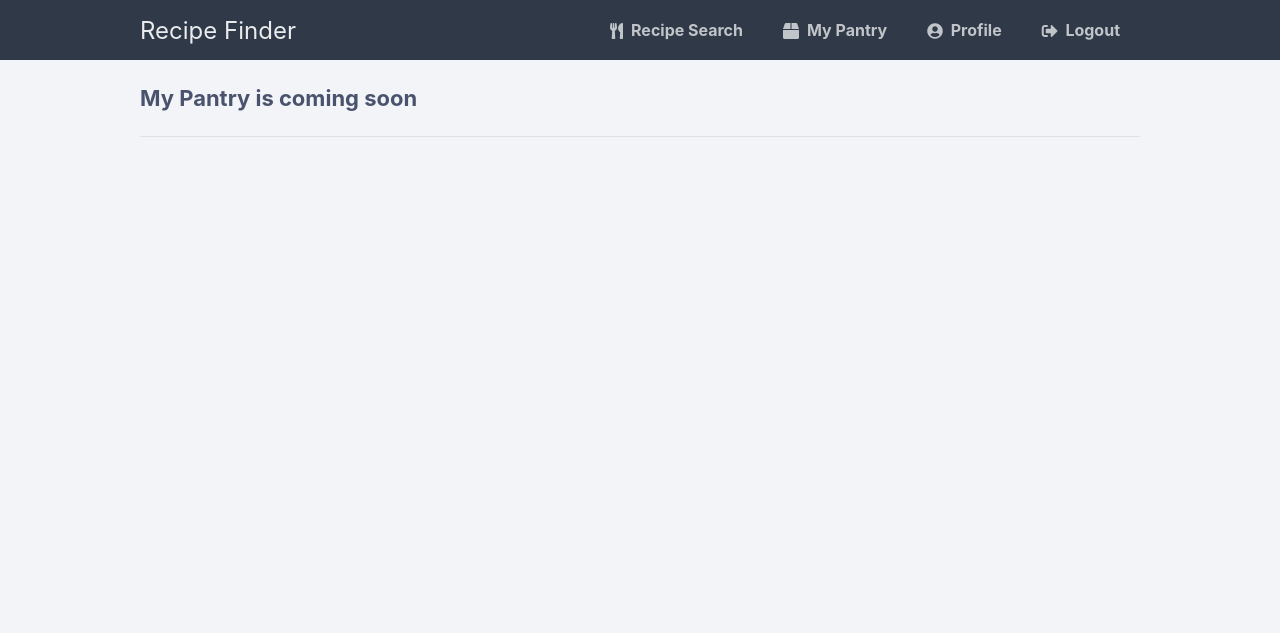
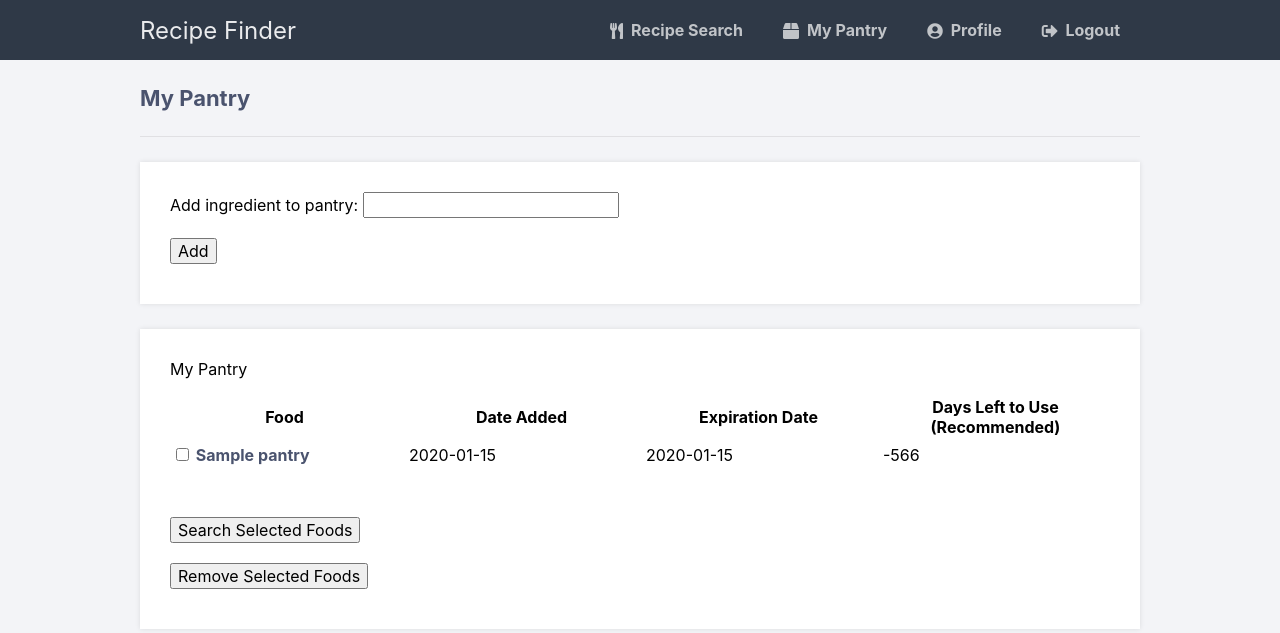
Before and after one commit to skous2/RecipeFlask, a Flask app: page /FlaskTest/pantry in a window 1280 px wide. Shown: the top 633 px of the page. Run offline with Flask 2, Linux system fonts and the light colour scheme; the visitor is signed in with stand-in values (Sample User, id 1); tables that the repository leaves empty or names only in its code hold one stand-in row (values such as "Sample post"); parts of the project's set-up code (start-up, migrations or seed data) failed here and were passed over; some libraries are stand-ins or nearby versions.

Commit message:
Deleted old files and added new changes

```diff
--- a/FlaskTest/main.py
+++ b/FlaskTest/main.py
@@ -116,40 +116,107 @@ def home():
     # Check if user is loggedin
     if 'loggedin' in session:
 
-        if request.method == 'POST':
-
-    	    ing1 = request.form['Ingredient1']
-
         # User is loggedin show them the home page
         return render_template('home.html', username=session['username'])
-
     # User is not loggedin redirect to login page
     return redirect(url_for('login'))
 
 # http://localhost:5000/pythinlogin/profile - this will be the profile page, only accessible for loggedin users
-@app.route('/FlaskTest/profile')
+@app.route('/FlaskTest/profile', methods=['GET', 'POST'])
 def profile():
     # Check if user is loggedin
     if 'loggedin' in session:
+
+        if request.method == 'POST':
+            print('Editing Database')
+            checkedblogs = request.form.getlist('people')
+            cursor = mysql.connection.cursor(MySQLdb.cursors.DictCursor)
+            cursor.execute('DELETE FROM userblog WHERE userID = %s', (session['id'],))
+            mysql.connection.commit()
+            for checkedblog in checkedblogs:
+                cursor.execute('INSERT INTO userblog VALUES ((SELECT blogID FROM blog WHERE blogName = %s),%s)', (checkedblog, session['id'],))
+                mysql.connection.commit()
+
         # We need all the account info for the user so we can display it on the profile page
         cursor = mysql.connection.cursor(MySQLdb.cursors.DictCursor)
         cursor.execute('SELECT * FROM accounts WHERE id = %s', (session['id'],))
         account = cursor.fetchone()
 
+        cursor.execute('SELECT blogName FROM blog JOIN userblog ON blog.blogID = userblog.blogID WHERE userID = %s ORDER BY blogName', (session['id'],))
+        usersblogs = cursor.fetchall()
+        userbloglist = [row['blogName'] for row in usersblogs]
+
+        cursor.execute('SELECT blogName FROM blog')
+        allblogs = cursor.fetchall()
+        allbloglist = [row['blogName'] for row in allblogs]
+
+        otherlist = sorted(set(allbloglist) - set(allbloglist).intersection(set(userbloglist)))
+        print(otherlist)
+
         # Show the profile page with account info
-        return render_template('profile.html', account=account)
+        return render_template('profile.html', account=account, users_blogs=userbloglist, other_blogs=otherlist)
     # User is not loggedin redirect to login page
     return redirect(url_for('login'))
 
-@app.route('/FlaskTest/pantry')
+@app.route('/FlaskTest/pantry', methods=['GET', 'POST'])
 def pantry():
     # Check if user is loggedin
     if 'loggedin' in session:
+        print(request.form)
+        if request.method == 'POST' and 'add' in request.form:
+            addedFood = request.form.get('NewIngredient')
+            cursor = mysql.connection.cursor(MySQLdb.cursors.DictCursor)
+            cursor.execute('SELECT COUNT(*) AS num FROM food WHERE foodName = %s', (addedFood,))
+            foodexists = cursor.fetchone()
+            print(foodexists['num'])
+            if foodexists['num'] == 0:
+                cursor.execute('INSERT INTO food (idFood, foodName, foodExp) VALUES (NULL,%s,21)', (addedFood,))
+                mysql.connection.commit()
+            cursor.execute('SELECT COUNT(pantry.idFood) AS pantrynum FROM pantry JOIN food ON food.idFood = pantry.idFood WHERE foodName = %s', (addedFood,))
+            pantryexists = cursor.fetchone()
+            if pantryexists['pantrynum'] == 0:
+                cursor.execute('INSERT INTO pantry VALUES(%s,(SELECT idFood FROM food WHERE foodName = %s), curdate())', (session['id'], addedFood,))
+                mysql.connection.commit()
+
+        if request.method == 'POST' and 'remove' in request.form:
+            checkedfoods = request.form.getlist('food')
+            cursor = mysql.connection.cursor(MySQLdb.cursors.DictCursor)
+            for checkedfood in checkedfoods:
+                cursor.execute('DELETE FROM pantry WHERE idUser = %s AND idFood = (SELECT idFood FROM food WHERE foodName = %s)', (session['id'],checkedfood))
+                mysql.connection.commit()
+                print(checkedfood)
+
+        if request.method == 'POST' and 'search' in request.form:
+            print(request.form.getlist('food'))
+            searchfoods = [food.lower() for food in request.form.getlist('food')]
+
+            cursor = mysql.connection.cursor(MySQLdb.cursors.DictCursor)
+            cursor.execute('SELECT blogName FROM blog JOIN userblog ON blog.blogID = userblog.blogID WHERE userID = %s ORDER BY blogName', (session['id'],))
+            usersblogs = cursor.fetchall()
+            userbloglist = [row['blogName'] for row in usersblogs]
+
+            length = len(df.loc[df.Ingredients.apply(lambda x: find_ingredient(searchfoods, x)) & (master.Blog.isin(userbloglist)), ['Blog', 'Recipe', 'Link', 'Time']].sort_values('Time').reset_index(drop = True))
+
+
+            return render_template('recipesearch.html', length = length, searchlist = searchfoods, username=session['username'], tables=[df.loc[df.Ingredients.apply(lambda x: find_ingredient(searchfoods, x)) & (master.Blog.isin(userbloglist)), ['Blog', 'Recipe', 'Link', 'Time']].sort_values('Time').reset_index(drop = True).to_html(formatters={'Link':lambda x:f'<a href="{x}" target="_blank">{x}</a>'}, index = False, escape=False, classes='data', header="true")])
+
+
+        cursor = mysql.connection.cursor(MySQLdb.cursors.DictCursor)
+        cursor.execute('SELECT foodName, DATE(dateAdded) AS DateAdded, DATE(DATE_ADD(dateAdded, INTERVAL foodExp DAY)) AS ExpirationDate, DATEDIFF(DATE_ADD(dateAdded, INTERVAL foodExp DAY), curdate()) AS DaysLeft FROM pantry JOIN food ON pantry.idFood = food.idFood WHERE idUser = %s ORDER BY DaysLeft ASC', (session['id'],))
+        pantryFoods = cursor.fetchall()
+        print(pantryFoods)
 
         # Show the pantry page
-        return render_template('pantry.html')
+        return render_template('pantry.html', output_data=pantryFoods)
     # User is not loggedin redirect to login page
     return redirect(url_for('login'))
+
+    # SELECT
+    # foodName,
+    # DATE(dateAdded),
+    # DATE(DATE_ADD(dateAdded, INTERVAL foodExp DAY)) AS ExpirationDate,
+    # DATEDIFF(DATE_ADD(dateAdded, INTERVAL foodExp DAY), dateAdded) AS DaysLeft FROM pantry
+    # JOIN food ON pantry.idFood = food.idFood;
 
 @app.route('/FlaskTest/recipesearch', methods=['GET', 'POST'])
 def recipesearch():
@@ -159,17 +226,29 @@ def recipesearch():
             return f"The URL /recipesearch is accessed directly. Try going to '/home' to submit form"
         if request.method == 'POST':
             form_data = request.form
+            print(form_data.values())
             searchlist = list(form_data.values())
+            searchlist = [value.lower() for value in searchlist]
+            searchlist = searchlist[:-1]
+            print(searchlist)
             ing1 = form_data['Ingredient1']
             ing2 = form_data['Ingredient2']
             ing3 = form_data['Ingredient3']
             ing4 = form_data['Ingredient4']
-            titlesearch = form_data['Title']
-            length = len(df.loc[df.Ingredients.apply(lambda x: find_ingredient(searchlist, x)) & (master.Recipe.str.lower().str.find(titlesearch) > -1), ['Blog', 'Recipe', 'Link', 'Time']].sort_values('Time').reset_index(drop = True))
+            titlesearch = form_data['Title'].lower()
+
+            cursor = mysql.connection.cursor(MySQLdb.cursors.DictCursor)
+            cursor.execute('SELECT blogName FROM blog JOIN userblog ON blog.blogID = userblog.blogID WHERE userID = %s ORDER BY blogName', (session['id'],))
+            usersblogs = cursor.fetchall()
+            userbloglist = [row['blogName'] for row in usersblogs]
+
+            length = len(df.loc[df.Ingredients.apply(lambda x: find_ingredient(searchlist, x)) & (master.Recipe.str.lower().str.find(titlesearch) > -1) & (master.Blog.isin(userbloglist)), ['Blog', 'Recipe', 'Link', 'Time']].sort_values('Time').reset_index(drop = True))
+
+
         #return render_template('data.html',form_data = form_data)
 
         # User is loggedin show them the home page
-        return render_template('recipesearch.html', length = length, form_data = form_data, username=session['username'], tables=[df.loc[df.Ingredients.apply(lambda x: find_ingredient(searchlist, x)) & (master.Recipe.str.lower().str.find(titlesearch) > -1), ['Blog', 'Recipe', 'Link', 'Time']].sort_values('Time').reset_index(drop = True).to_html(formatters={'Link':lambda x:f'<a href="{x}" target="_blank">{x}</a>'}, index = False, escape=False, classes='data', header="true")])
+        return render_template('recipesearch.html', length = length, searchlist = searchlist, username=session['username'], tables=[df.loc[df.Ingredients.apply(lambda x: find_ingredient(searchlist, x)) & (master.Recipe.str.lower().str.find(titlesearch) > -1) & (master.Blog.isin(userbloglist)), ['Blog', 'Recipe', 'Link', 'Time']].sort_values('Time').reset_index(drop = True).to_html(formatters={'Link':lambda x:f'<a href="{x}" target="_blank">{x}</a>'}, index = False, escape=False, classes='data', header="true")])
 
     # User is not loggedin redirect to login page
     return redirect(url_for('register'))
--- a/FlaskTest/static/style.css
+++ b/FlaskTest/static/style.css
@@ -145,4 +145,12 @@ body.loggedin {
 	padding: 5px;
 	margin: 0 0 10px 0;
 }
+
+tr{
+    position: relative; /* you may put it out, maybe it will work without it */
+}
+
+th{
+    width: 25%;
+}
 Feel free to customize
--- a/FlaskTest/templates/index.html
+++ b/FlaskTest/templates/index.html
@@ -6,6 +6,12 @@
 		<link rel="stylesheet" href="{{ url_for('static', filename='style.css') }}">
 		<link rel="stylesheet" href="https://use.fontawesome.com/releases/v5.7.1/css/all.css">
 	</head>
+
+	<nav class="navtop">
+			<div>
+				<h1>Recipe Finder</h1>
+			</div>
+	</nav>
 	<body>
 		<div class="login">
 			<h1>Login</h1>
--- a/FlaskTest/templates/pantry.html
+++ b/FlaskTest/templates/pantry.html
@@ -3,7 +3,42 @@
 {% block title %}My Pantry{% endblock %}
 
 {% block content %}
-<h2>My Pantry is coming soon</h2>
+<h2>My Pantry</h2>
 
+<div>
+<form action="{{ url_for('pantry') }}" method = "POST">
+    <p>Add ingredient to pantry:   <input type = "text" name = "NewIngredient" id = 'NewIngredient' /></p>
+    <p><input type = "submit" name = 'add' value = "Add" /></p>
+</form>
+</div>
+
+<div>
+	<form action="{{ url_for('pantry') }}" method = "POST">
+        <p> My Pantry</p>
+        <table>
+        <thead>
+        <tr>
+            <th>Food</th>
+            <th>Date Added</th>
+            <th>Expiration Date</th>
+            <th>Days Left to Use (Recommended)</th>
+        </tr>
+        </thead>
+        <tbody>
+            {% for row in output_data %}
+                <tr>
+                    <td><input type=checkbox name=food value="{{row['foodName']}}"> {{row['foodName']}} <br/></td>
+                    <td>{{row['DateAdded']}} </td>
+                    <td>{{row['ExpirationDate']}} </td>
+                    <td>{{row['DaysLeft']}} </td>
+                </tr>
+            {% endfor %}
+        </tbody>
+    </table>
+    <br></br>
+    <p><input type = "submit" name = 'search' value = "Search Selected Foods" /></p>
+    <p><input type = "submit" name = 'remove' value = "Remove Selected Foods" /></p>
+	</form>
+</div>
 
 {% endblock %}
```
Also changed, not shown: FlaskTest/templates/home.html (+6 -8 lines), FlaskTest/templates/profile.html (+42 -0 lines), FlaskTest/templates/recipesearch.html (+7 -5 lines).
